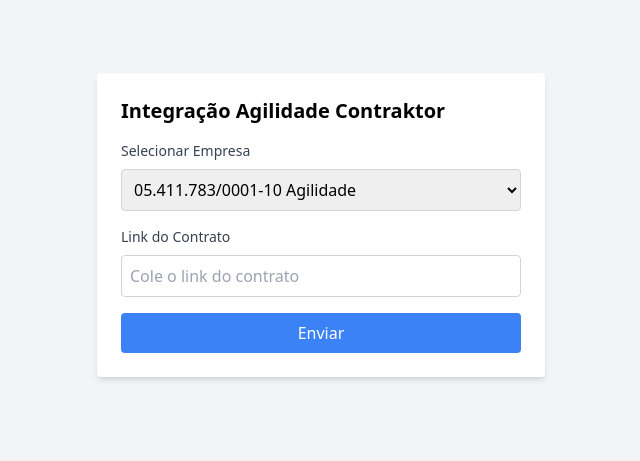
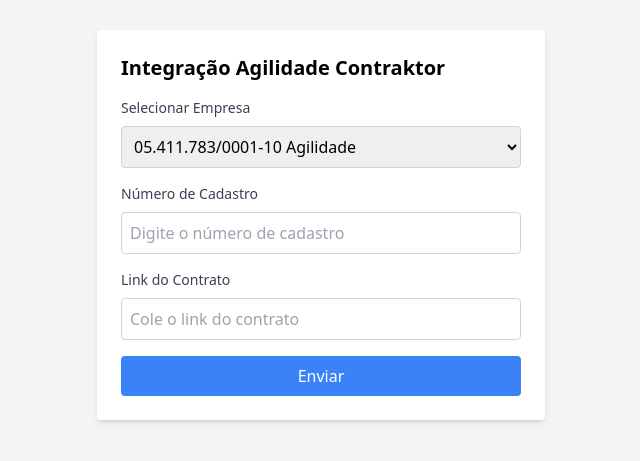
Before and after one commit to pedrofranki96/agilidade-contraktor-web, a React (Vite) app: page / in a window 1280 px wide. Shown: the part 175-636 px from the top of the page, without its empty margins (319-959 px from the left). Built offline with nearby package versions, Linux system fonts and the light colour scheme.

Commit message:
Add input for Cadastro number and update API payload

```diff
--- a/src/App.tsx
+++ b/src/App.tsx
@@ -12,6 +12,7 @@
 const App: React.FC = () => {
   const [link, setLink] = useState('');
   const [selectedEmpresa, setSelectedEmpresa] = useState(1);
+  const [numCad, setNumCad] = useState('');
   const [result, setResult] = useState<any>(null);
   const [error, setError] = useState<string | null>(null);
   const [loading, setLoading] = useState(false);
@@ -27,10 +28,15 @@
       }
       const id = match[1];
 
+      const payload: any = { id, numEmp: selectedEmpresa.toString() };
+      if (numCad.trim()) {
+        payload.numCad = numCad.trim();
+      }
+
       const response = await fetch(API_URL, {
         method: 'POST',
         headers: { 'Content-Type': 'application/json' },
-        body: JSON.stringify({ id, numEmp: selectedEmpresa.toString() }),
+        body: JSON.stringify(payload),
       });
 
       if (!response.ok) {
@@ -75,6 +81,20 @@
         </div>
 
         <div className="mb-4">
+          <label htmlFor="numCad" className="block text-sm font-medium text-gray-700 mb-2">
+            Número de Cadastro
+          </label>
+          <input
+            id="numCad"
+            type="text"
+            value={numCad}
+            onChange={(e) => setNumCad(e.target.value)}
+            placeholder="Digite o número de cadastro"
+            className="border border-gray-300 rounded p-2 w-full focus:ring-2 focus:ring-blue-500 focus:border-transparent"
+          />
+        </div>
+
+        <div className="mb-4">
           <label htmlFor="link" className="block text-sm font-medium text-gray-700 mb-2">
             Link do Contrato
           </label>
@@ -100,7 +120,9 @@
 
         {result && (
           <pre className="mt-4 bg-gray-100 p-2 rounded text-sm overflow-x-auto">
-            {JSON.stringify(result, null, 2)}
+            Numero do contrato: {result.contratoId}
+            Numero de cadastro: {result.numCad}
+            {result.pisValido? 'PIS valido' : 'PIS invalido'}
           </pre>
         )}
         {error && <p className="mt-4 text-red-500">{error}</p>}
```
